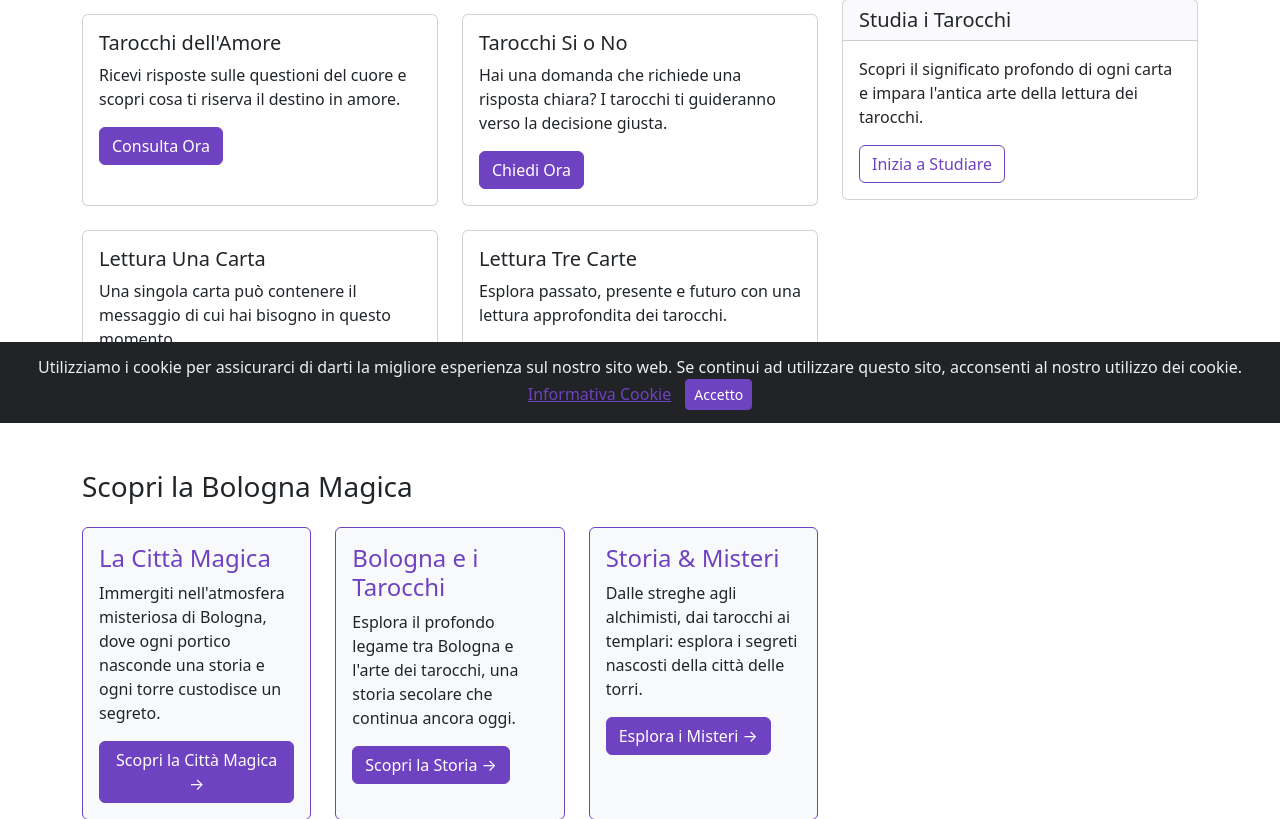
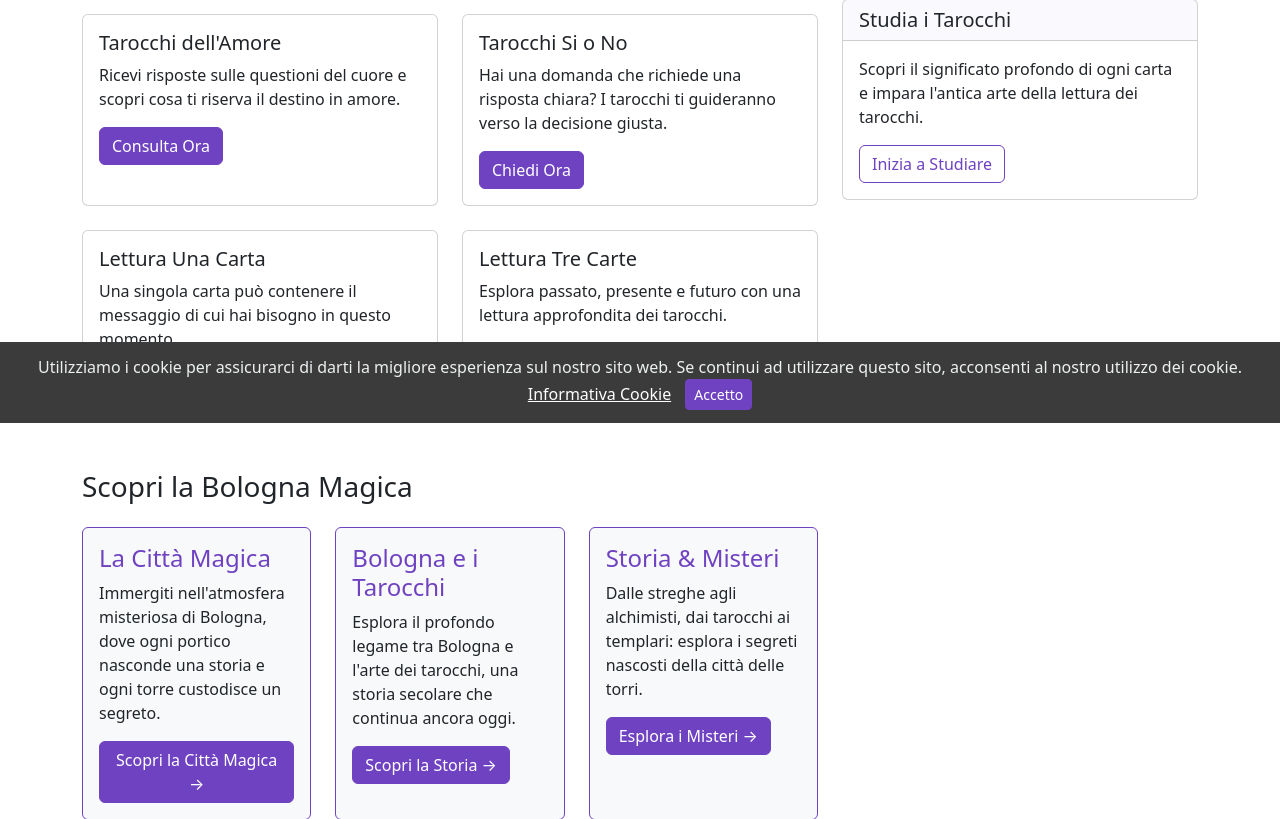
Before and after one commit to jmedia65/bologna-magica, a Flask app: page / in a window 1280 px wide. Shown: the part 377-1196 px from the top of the page. Run offline with Flask 3, Linux system fonts and the light colour scheme; some libraries are stand-ins or nearby versions.

Commit message:
Improve header, cookie banner color

```diff
--- a/webapp/templates/base.html
+++ b/webapp/templates/base.html
@@ -1,11 +1,18 @@
 <!DOCTYPE html>
-<html lang="it" class="h-100">
+<html lang="it" dir="ltr" class="h-100">
   <head>
-    <!-- Character encoding declaration (must be within first 1024 bytes) -->
     <meta charset="UTF-8">
+    <meta http-equiv="X-UA-Compatible" content="IE=edge">
     <meta name="viewport" content="width=device-width, initial-scale=1.0">
 
-    <!-- Preload critical font -->
+    <!-- Performance and security headers -->
+    <meta http-equiv="Cache-Control" content="max-age=31536000">
+    <meta http-equiv="x-dns-prefetch-control" content="off">
+    <meta name="googlebot" content="notranslate">
+    <meta name="renderer" content="webkit">
+
+    <!-- Preload and preconnect directives -->
+    <link rel="preconnect" href="https://cdn.jsdelivr.net">
     <link rel="preload" href="/static/icons/fonts/bootstrap-icons.woff2" as="font" type="font/woff2" crossorigin>
 
     <!-- SEO Meta Tags -->
@@ -111,18 +118,18 @@
       </div>
     </footer>
 
-    <!-- START Bootstrap-Cookie-Alert -->
-    <div class="alert text-center cookiealert" role="alert">
-      Utilizziamo i cookie per assicurarci di darti la migliore esperienza sul nostro sito web. Se continui ad utilizzare questo sito, acconsenti al nostro utilizzo dei cookie. <a href="{{ url_for('cookies') }}" target="_blank">Informativa Cookie</a>
+    <!-- Start cookie alert -->
+    <div class="alert text-center cookiealert" role="alert" style="background-color:#3b3b3b">
+      Utilizziamo i cookie per assicurarci di darti la migliore esperienza sul nostro sito web. Se continui ad utilizzare questo sito, acconsenti al nostro utilizzo dei cookie. <a href="{{ url_for('cookies') }}" target="_blank" style="color: white;">Informativa Cookie</a>
       <button type="button" class="btn btn-primary btn-sm acceptcookies">
           Accetto
       </button>
     </div>
-    <!-- END Bootstrap-Cookie-Alert -->
+    <!-- End cookie alert -->
 
     <!-- Bootstrap Bundle with Popper (deferred) -->
     <script src="https://cdn.jsdelivr.net/npm/bootstrap@5.0.2/dist/js/bootstrap.bundle.min.js" defer></script>
-    <!-- Cookie alert -->
+    <!-- Cookie alert JS (deferred) -->
     <script src="/static/js/cookiealert.js" defer></script>
   </body>
 </html>
```
